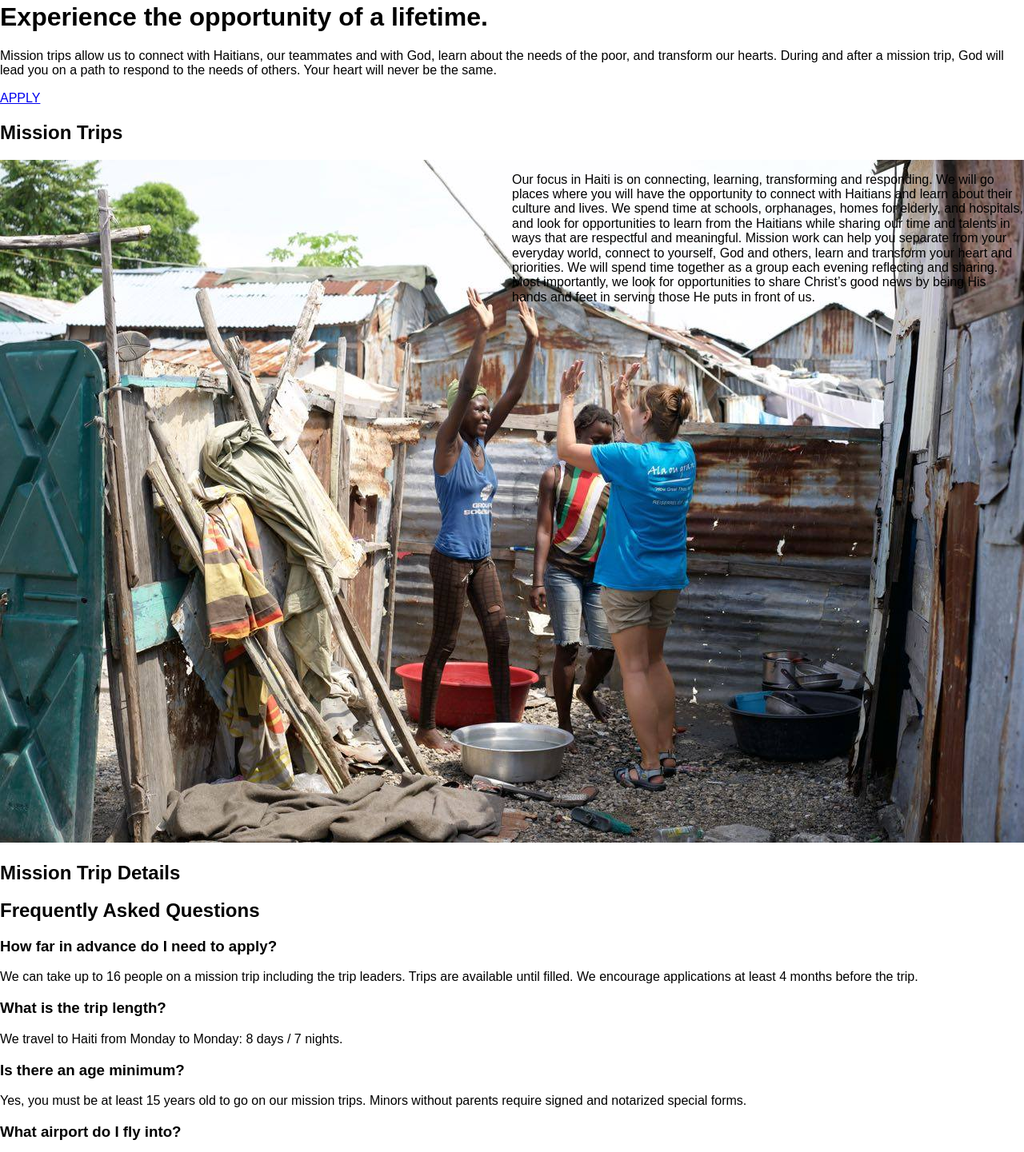
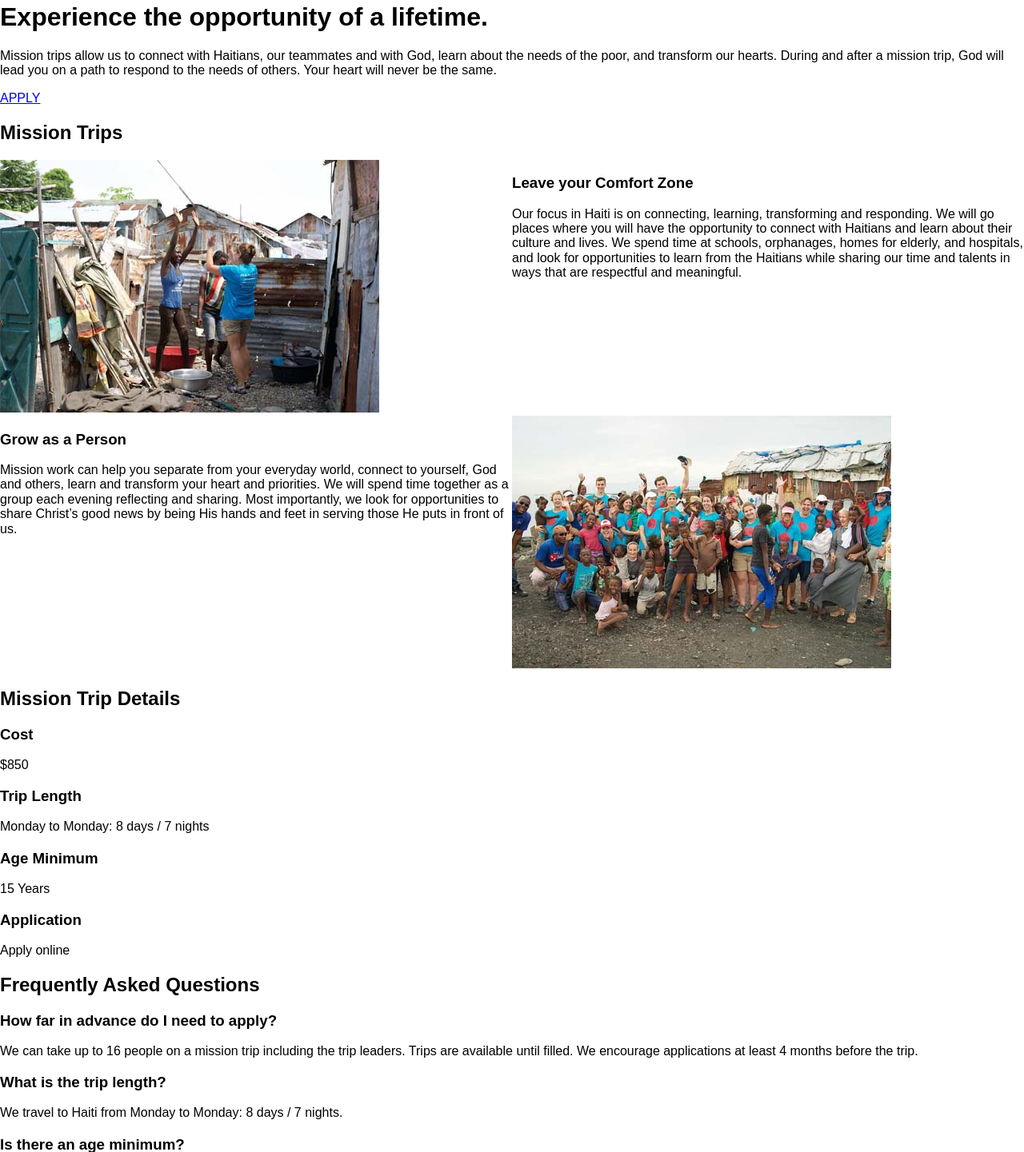
Before and after one commit to AlexKopen/Reiser-Relief, a PHP site: the page made by src/templates/experience/experience.twig in a window 1280 px wide. Shown: the part 323-1764 px from the top of the page at 80% size. Run offline with PHP 8.4, Linux system fonts and the light colour scheme; the template is opened without the code that fills it, so the values that code supplies are empty; some libraries are stand-ins or nearby versions.

Commit message:
Experience page

```diff
--- a/src/css/about.less
+++ b/src/css/about.less
@@ -64,10 +64,10 @@
     }
 
     #work {
-        .work-sub-section {
+        .page-sub-section {
             margin-top: 45px;
 
-            &#first-work-sub-section {
+            &#first-page-sub-section {
                 margin-top: 0;
             }
 
--- a/src/css/main.less
+++ b/src/css/main.less
@@ -89,3 +89,7 @@ img {
 	border-bottom: 1px solid @separator-color;
 	margin-bottom: @header-padding;
 }
+
+.page-sub-section {
+	margin-top: 45px;
+}
--- a/src/templates/experience/experience.twig
+++ b/src/templates/experience/experience.twig
@@ -25,16 +25,34 @@
 			</h2>
 		</div>
         <div class="padding-hold">
-            <div class="pure-g">
+            <div class="pure-g page-sub-section">
                 <div class="pure-u-1-1 pure-u-md-1-2">
-                    <img src="{{ RootURL }}resources/images/experience/trip-1.jpg">
+                    <img src="{{ RootURL }}resources/images/experience/trip-1.jpg" alt="Mission trip">
                 </div>
                 <div class="pure-u-1-1 pure-u-md-1-2">
-                    <p>
-                        Our focus in Haiti is on connecting, learning, transforming and responding.  We will go places where you will have the opportunity to connect with Haitians and learn about their culture and lives.  We spend time at schools, orphanages, homes for elderly, and hospitals, and look for opportunities to learn from the Haitians while sharing our time and talents in ways that are respectful and meaningful.
-                        Mission work can help you separate from your everyday world, connect to yourself, God and others, learn and transform your heart and priorities.  We will spend time together as a group each evening reflecting and sharing.
-                        Most importantly, we look for opportunities to share Christ’s good news by being His hands and feet in serving those He puts in front of us.
-                    </p>
+                    <div class="content-right">
+                        <h3>
+                            Leave your Comfort Zone
+                        </h3>
+                        <p>
+                            Our focus in Haiti is on connecting, learning, transforming and responding. We will go places where you will have the opportunity to connect with Haitians and learn about their culture and lives. We spend time at schools, orphanages, homes for elderly, and hospitals, and look for opportunities to learn from the Haitians while sharing our time and talents in ways that are respectful and meaningful.
+                        </p>
+                    </div>
+                </div>
+            </div>
+            <div class="pure-g page-sub-section">
+                <div class="pure-u-1-1 pure-u-md-1-2">
+                    <div class="content-right">
+                        <h3>
+                            Grow as a Person
+                        </h3>
+                        <p>
+                             Mission work can help you separate from your everyday world, connect to yourself, God and others, learn and transform your heart and priorities. We will spend time together as a group each evening reflecting and sharing. Most importantly, we look for opportunities to share Christ’s good news by being His hands and feet in serving those He puts in front of us.
+                        </p>
+                    </div>
+                </div>
+                <div class="pure-u-1-1 pure-u-md-1-2">
+                    <img src="{{ RootURL }}resources/images/experience/trip-2.jpg" alt="Mission trip">
                 </div>
             </div>
         </div>
@@ -46,6 +64,14 @@
 			<h2 class="page-section-header">
 				Mission Trip Details
 			</h2>
+            <h3>Cost</h3>
+            <p>$850</p>
+            <h3>Trip Length</h3>
+            <p>Monday to Monday: 8 days / 7 nights</p>
+            <h3>Age Minimum</h3>
+            <p>15 Years</p>
+            <h3>Application</h3>
+            <p>Apply online</p>
 		</div>
 	</div>
 </section>
```
Also changed, not shown: src/css/experience.less (+10 -0 lines), src/templates/about/our-work.twig (+5 -5 lines), src/images/experience/trip-1.jpg, src/images/experience/trip-2.jpg (added).
